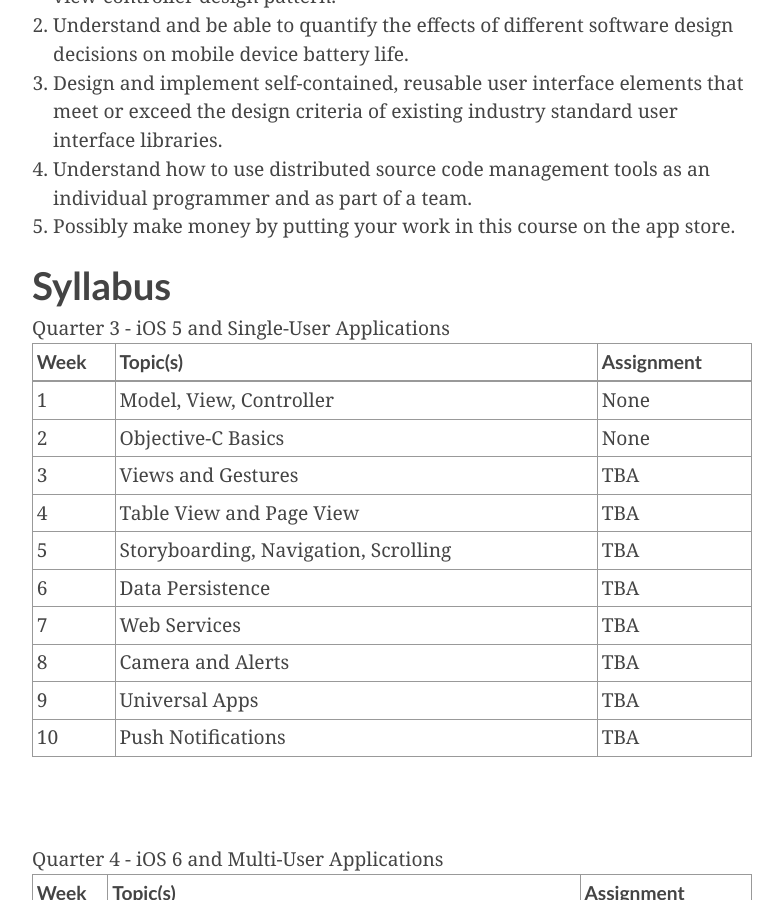
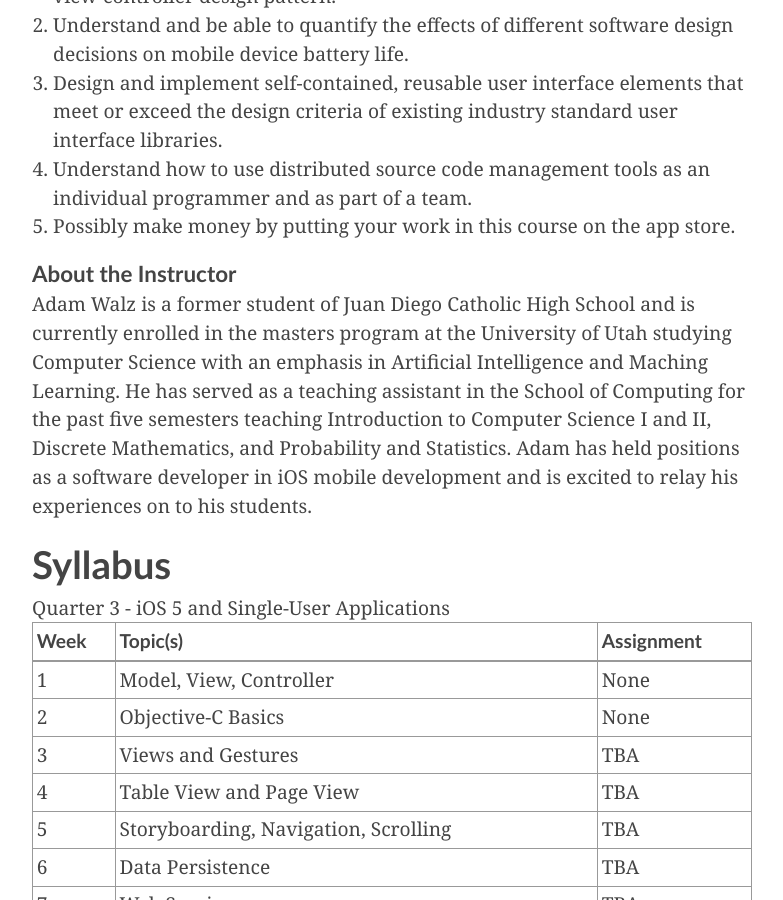
Before and after one commit to adamwalz/jdios-course-site, a Jekyll site: the page built from syllabus.md, in a window 1280 px wide and 900 px high, scrolled down 1059 px. Shown: the whole window, without its empty margins (248-1031 px from the left). Built offline with Jekyll 4.4.1, drawn with Linux system fonts in a browser that asks for light colours; some web fonts are replaced; Markdown is read by kramdown in place of the engine named in the settings.

Commit message:
Add About the Instructor to syllabus

```diff
--- a/syllabus.md
+++ b/syllabus.md
@@ -36,6 +36,15 @@
 4.	Understand how to use distributed source code management tools as an
 	individual programmer and as part of a team.
 5.	Possibly make money by putting your work in this course on the app store.
+
+###About the Instructor
+Adam Walz is a former student of Juan Diego Catholic High School and is currently
+enrolled in the masters program at the University of Utah studying Computer
+Science with an emphasis in Artificial Intelligence and Maching Learning. He has
+served as a teaching assistant in the School of Computing for the past five
+semesters teaching Introduction to Computer Science I and II, Discrete Mathematics,
+and Probability and Statistics. Adam has held positions as a software developer
+in iOS mobile development and is excited to relay his experiences on to his students.
 
 #Syllabus
 <table border="1" cellpadding="10">
```
